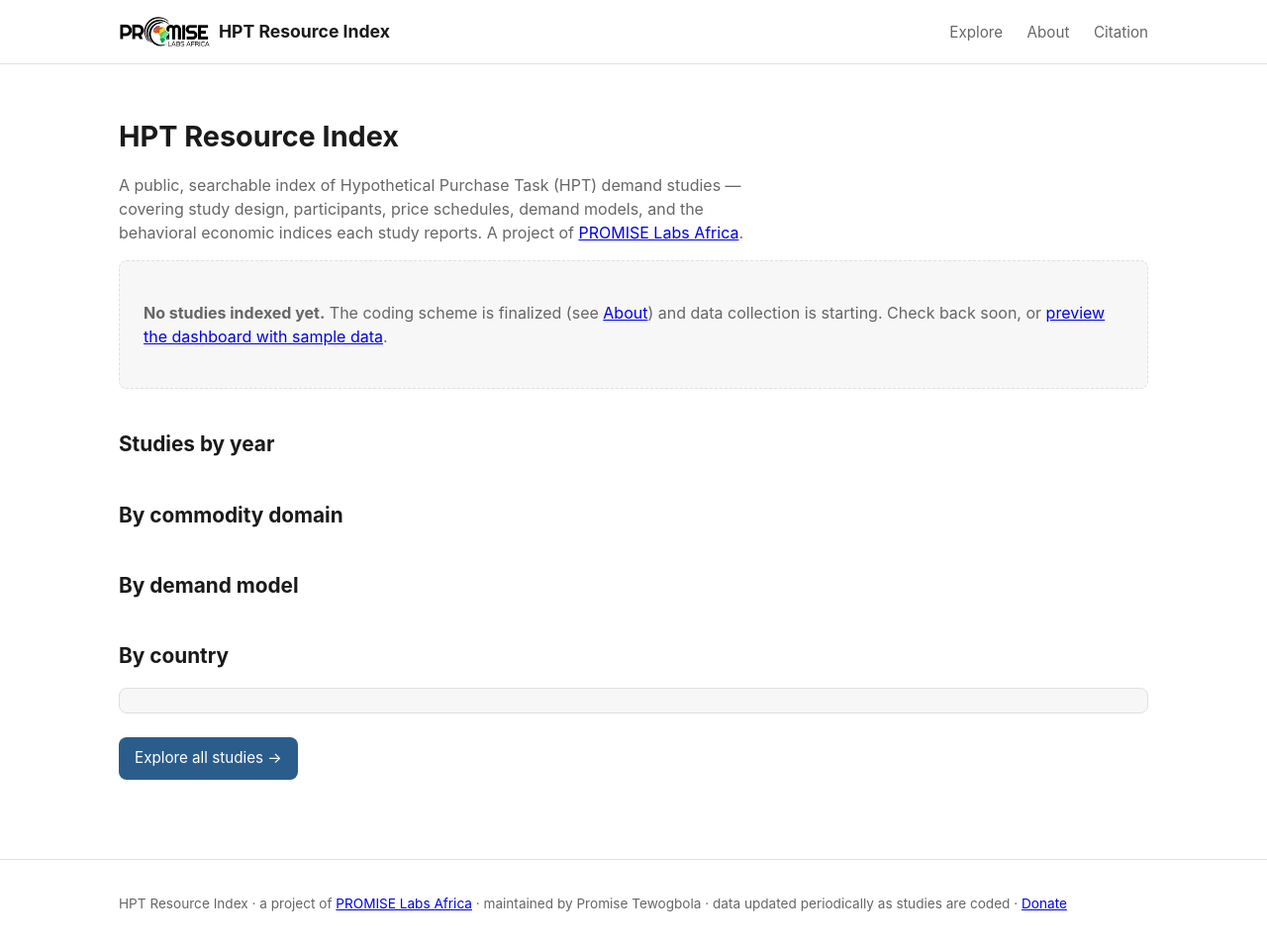
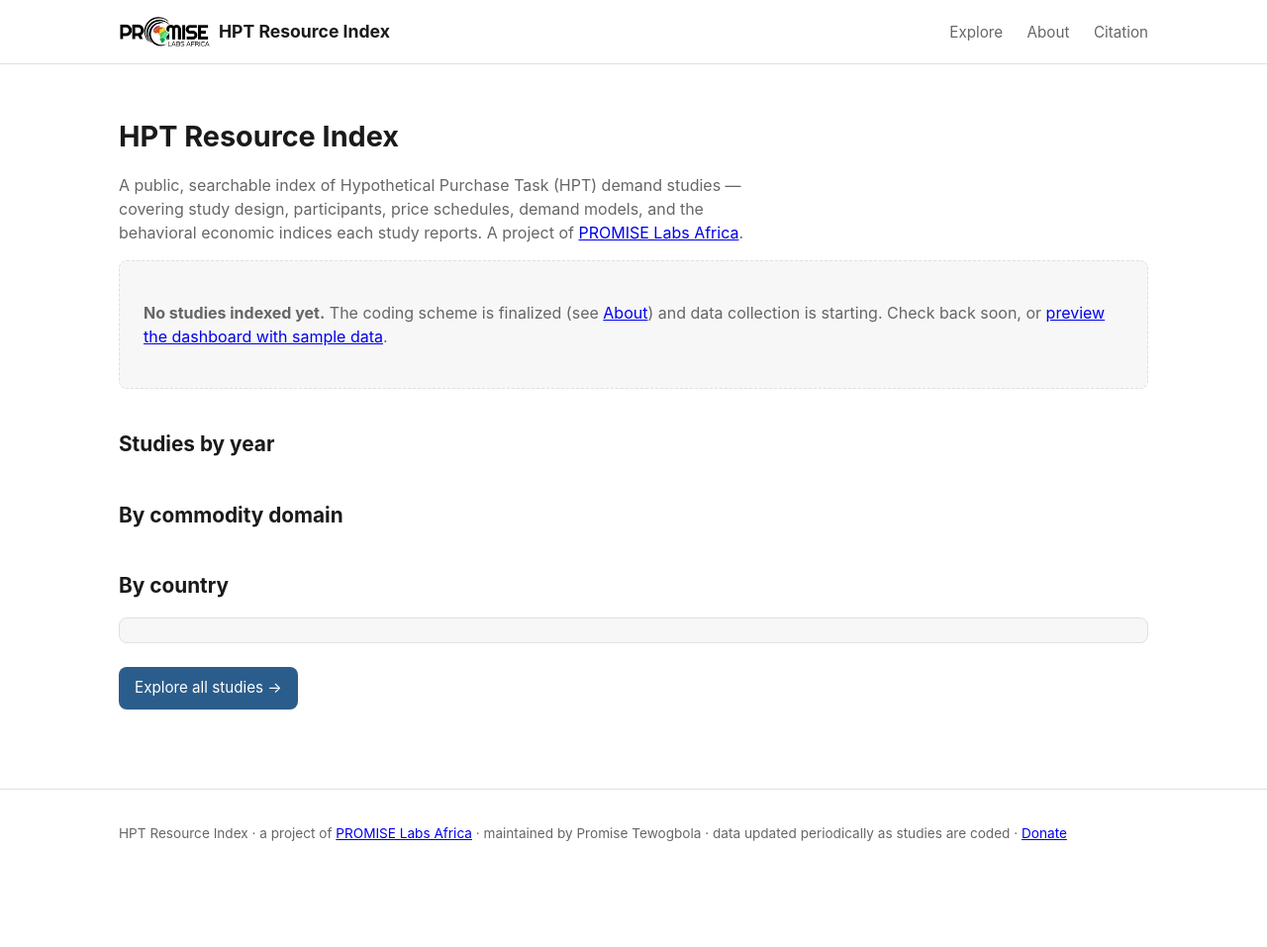
Before and after one commit to platinum-pro/hpt-resource-index, a Jekyll site: the page built from index.html, in a window 1280 px wide. Shown: the whole page at 99% size. Built offline with Jekyll 4.4.1, drawn with Linux system fonts in a browser that asks for light colours; after the commit the page ends 900 px from its top, so only the background shows below that.

Commit message:
Remove 'By demand model' breakdown from home page

```diff
--- a/assets/js/dashboard.js
+++ b/assets/js/dashboard.js
@@ -103,7 +103,6 @@
 
     renderYearTrend(data, "trend-year");
     renderBreakdown(data, "commodity_domain", "breakdown-domain");
-    renderBreakdown(data, "demand_model", "breakdown-model");
     renderCountryMap(data, "country-map");
   }
 
--- a/index.html
+++ b/index.html
@@ -30,9 +30,6 @@ title: Home
 <h2>By commodity domain</h2>
 <div id="breakdown-domain"></div>
 
-<h2>By demand model</h2>
-<div id="breakdown-model"></div>
-
 <h2>By country</h2>
 <div class="map-wrap">
   <div id="country-map"></div>
```
